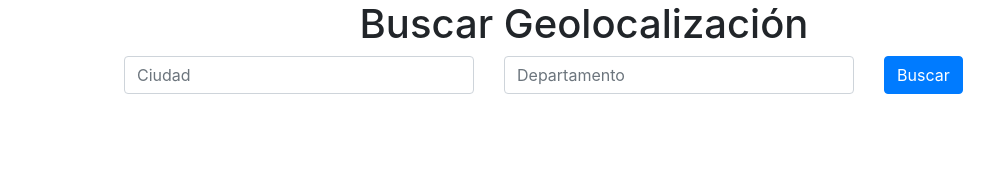
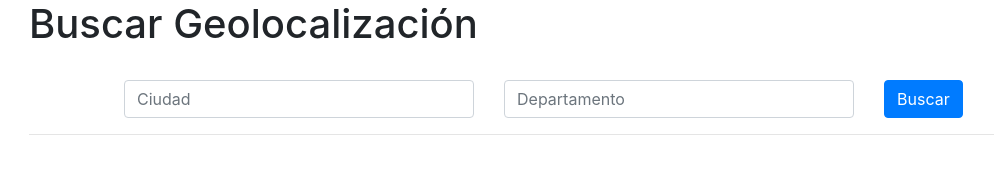
Before and after one commit to Raulcudris/geolocalizacion, a plain HTML site: page index.html in a window 1280 px wide. Shown: the whole page, without its empty margins (56-1050 px from the left). Drawn offline with nearby package versions, Linux system fonts and the light colour scheme.

Commit message:
Actualizacion del proyecto en ejecucion

```diff
--- a/index.html
+++ b/index.html
@@ -5,12 +5,11 @@
     <meta name="viewport" content="width=device-width, initial-scale=1.0">
     <title>Geolocalización con ArcGIS</title>
     <link href="https://stackpath.bootstrapcdn.com/bootstrap/4.5.2/css/bootstrap.min.css" rel="stylesheet">
-    <script src="https://cdnjs.cloudflare.com/ajax/libs/xlsx/0.17.0/xlsx.full.min.js"></script>
-
 </head>
 <body>
-    <div class="container center-container">
-        <h1 class="text-center">Buscar Geolocalización</h1>
+    <div class="container">
+        <h1>Buscar Geolocalización</h1>
+        <br />
         <div class="row justify-content-center">
             <div class="col-md-4">
                 <input type="text" class="form-control" id="cityInput" placeholder="Ciudad">
@@ -22,10 +21,17 @@
                 <button class="btn btn-primary" onclick="searchLocation()">Buscar</button>
             </div>
         </div>
-        <div id="result" class="mt-4"></div>
+        <hr/>
+        <div class="row justify-content-center" id="result" class="mt-4"></div>
     </div>
 
     <script>
+        function handleKeyPress(event) {
+            if (event.key === "Enter") {
+                searchLocation();
+            }
+        }
+
         function searchLocation() {
             var city = document.getElementById("cityInput").value;
             var department = document.getElementById("departmentInput").value;
--- a/style.css
+++ b/style.css
@@ -1,5 +1,7 @@
-.center-container {
-    margin-left: auto;
-    margin-right: auto;
-    max-width: 600px; /* Opcional: limita el ancho del contenedor */
+body {
+    font-family: Arial, sans-serif;
+    text-align: center;
 }
+#result {
+    margin-top: 20px;
+}
```
